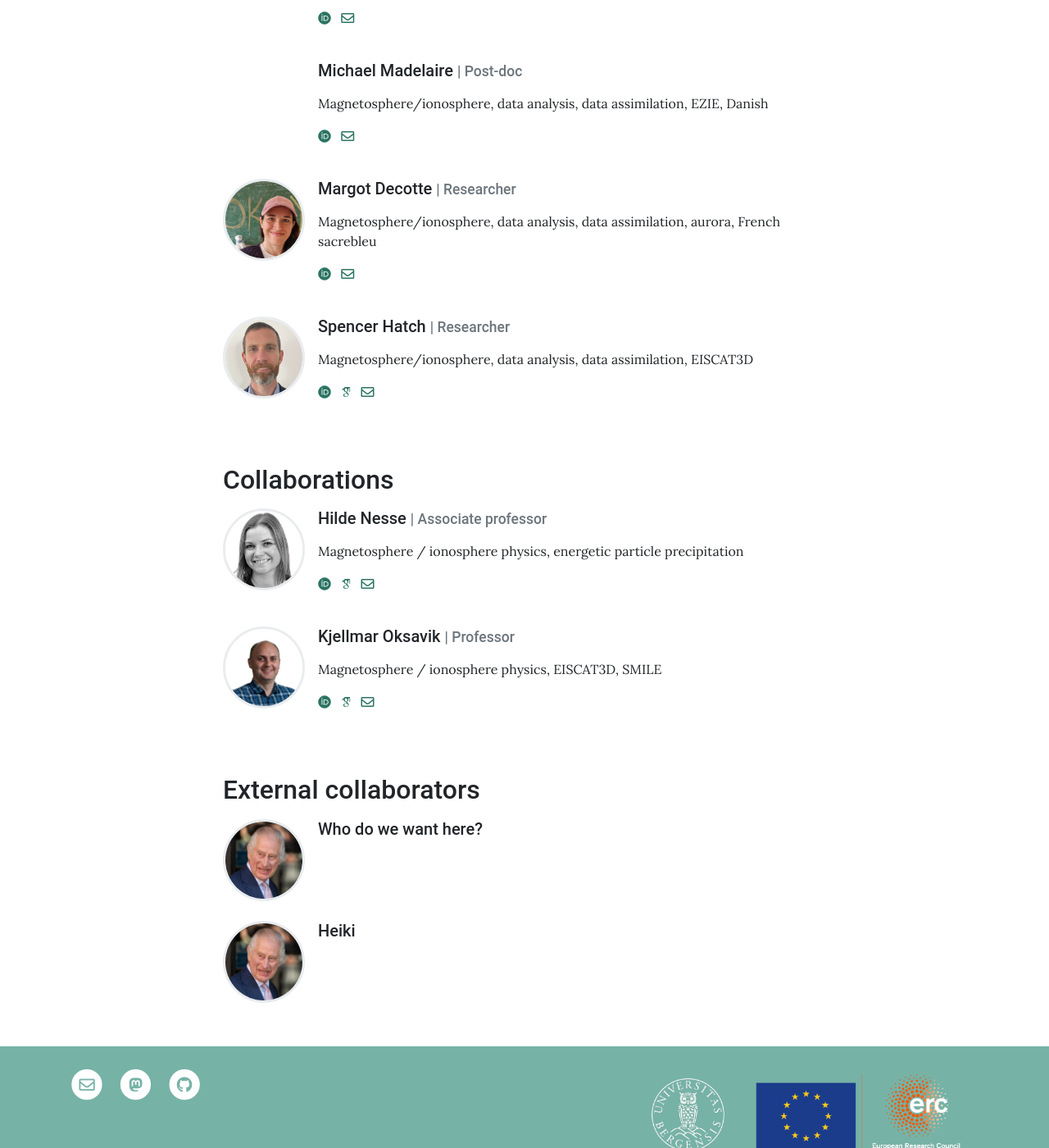
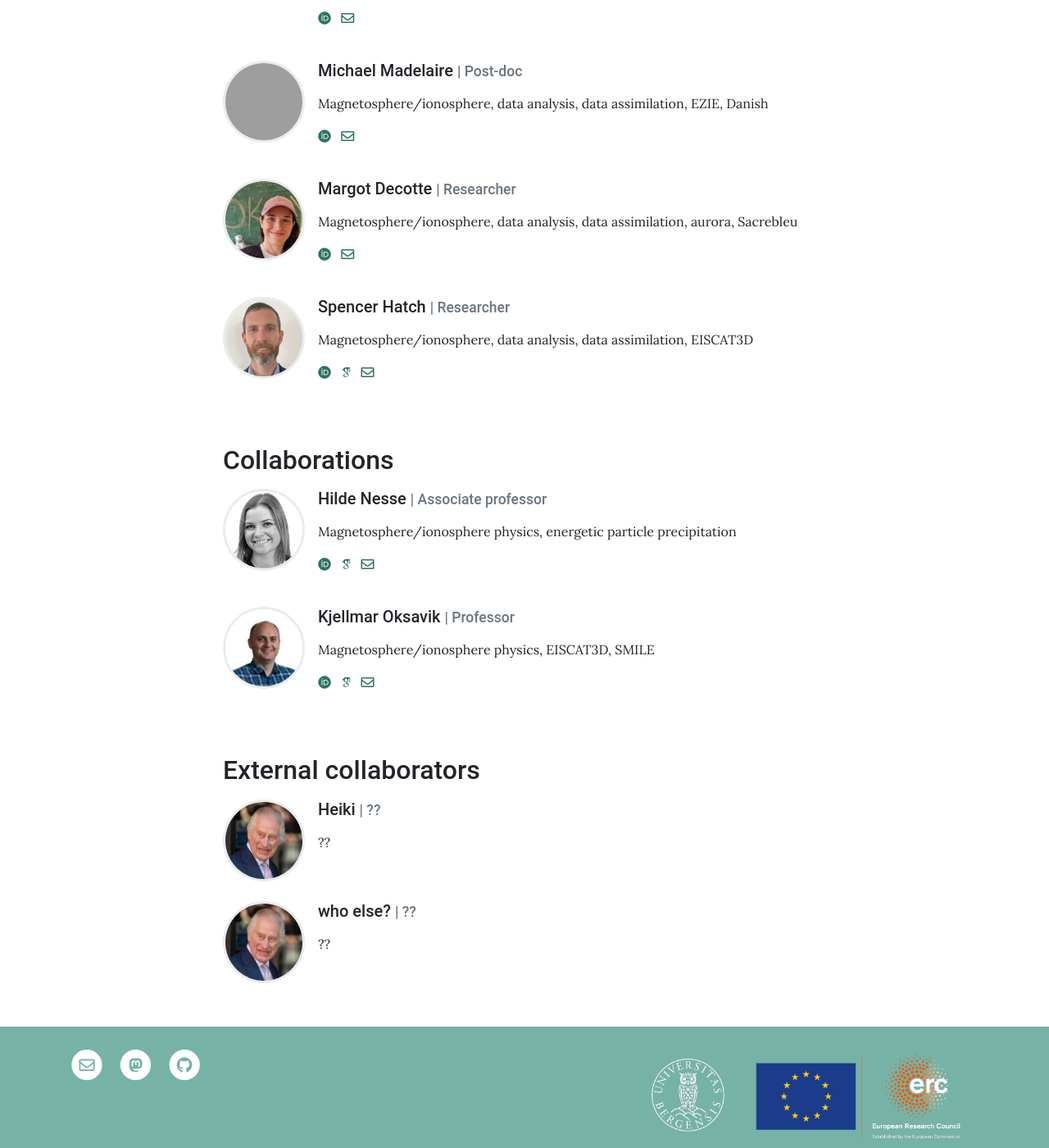
Before and after one commit to DynaMIT-uib/DynaMIT-uib.github.io, a Jekyll site: the page built from pages/team.md, in a window 1280 px wide and 1400 px high, scrolled down 980 px. Shown: the whole window at 82% size. Built offline with Jekyll 4.4.1, drawn with Linux system fonts in a browser that asks for light colours; some web fonts are replaced; grey boxes are pictures that could not be loaded.

Commit message:
Updating team page

```diff
--- a/_data/team.yml
+++ b/_data/team.yml
@@ -40,7 +40,7 @@ team:
 
   - name: Michael Madelaire
     role: Post-doc
-    image: #assets/theme/images/Margot.jpg # Can be external link
+    image: assets/theme/images/Michael.jpg # Can be external link
     description: >
       Magnetosphere/ionosphere, data analysis, data assimilation, EZIE, Danish
     orcid: 0000-0002-5631-7344
@@ -50,7 +50,7 @@ team:
     role: Researcher
     image: assets/theme/images/Margot.jpg # Can be external link
     description: >
-      Magnetosphere/ionosphere, data analysis, data assimilation, aurora, French sacrebleu
+      Magnetosphere/ionosphere, data analysis, data assimilation, aurora, Sacrebleu
     orcid: 0000-0001-7455-8734
     email: margot.decotte@uib.no
 
@@ -70,7 +70,7 @@ associations:
     role: Associate professor
     image: assets/theme/images/HildeNesse.jpg
     description: >
-      Magnetosphere / ionosphere physics, energetic particle precipitation
+      Magnetosphere/ionosphere physics, energetic particle precipitation
     orcid: 0000-0002-4178-8717
     googlescholar: PLddEKv0kSQC&hl
     email: hilde.nesse@uib.no
@@ -79,7 +79,7 @@ associations:
     role: Professor
     image: assets/theme/images/Kjellmar.jpg
     description: >
-      Magnetosphere / ionosphere physics, EISCAT3D, SMILE
+      Magnetosphere/ionosphere physics, EISCAT3D, SMILE
     orcid: 0000-0003-4312-6992
     googlescholar: e5ruDWEAAAAJ
     email: kjellmar.oksavik@uib.no
@@ -87,8 +87,14 @@ associations:
 
 
 extassociations:
-  - name: Who do we want here?
+  - name: Heiki
+    role: ??
+    description: >
+      ??
     image: assets/theme/images/King.jpg
 
-  - name: Heiki
+  - name: who else?
+    role: ??
+    description: >
+      ??
     image: assets/theme/images/King.jpg
```
Also changed, not shown: assets/theme/images/beatrice.jpg, 2 other files.
